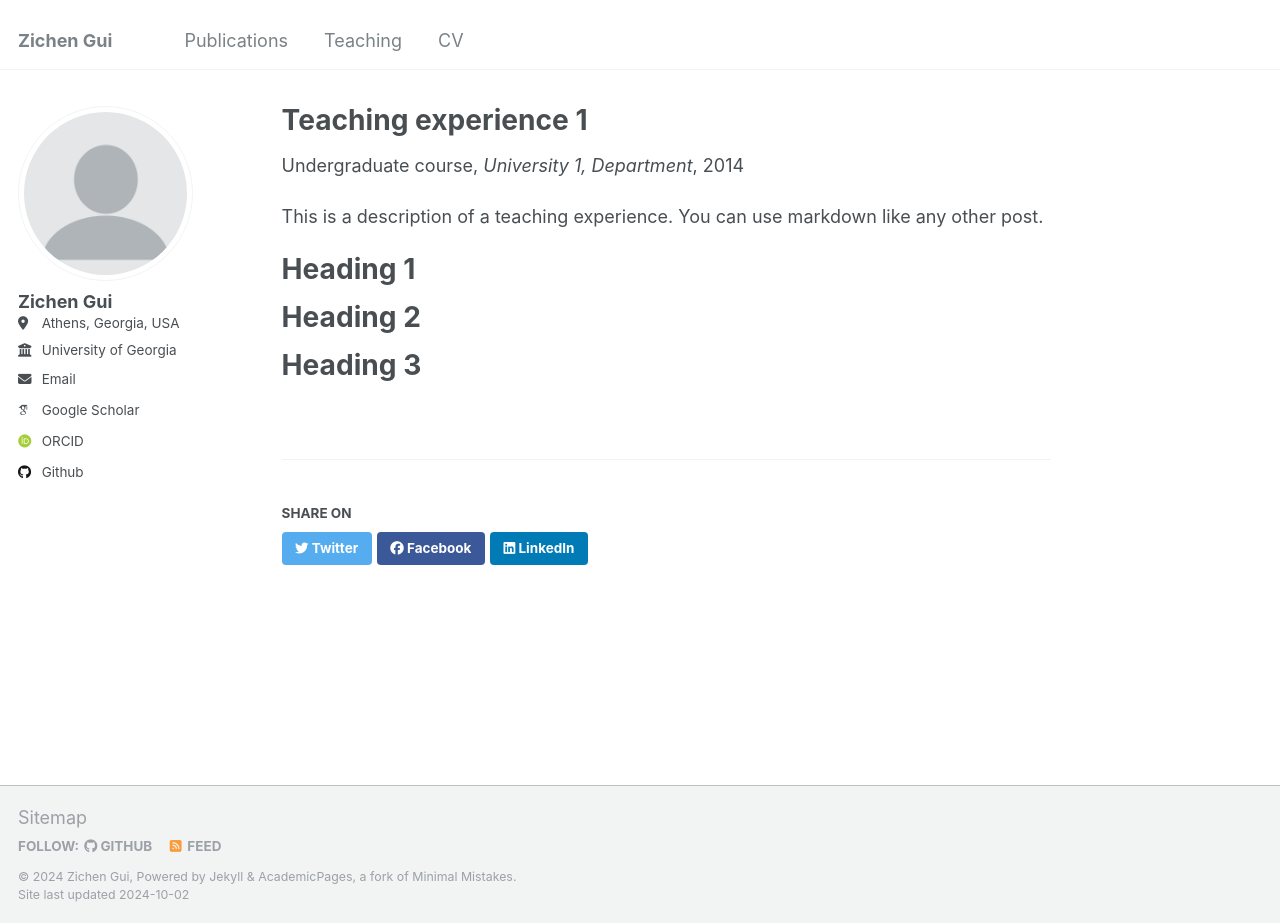
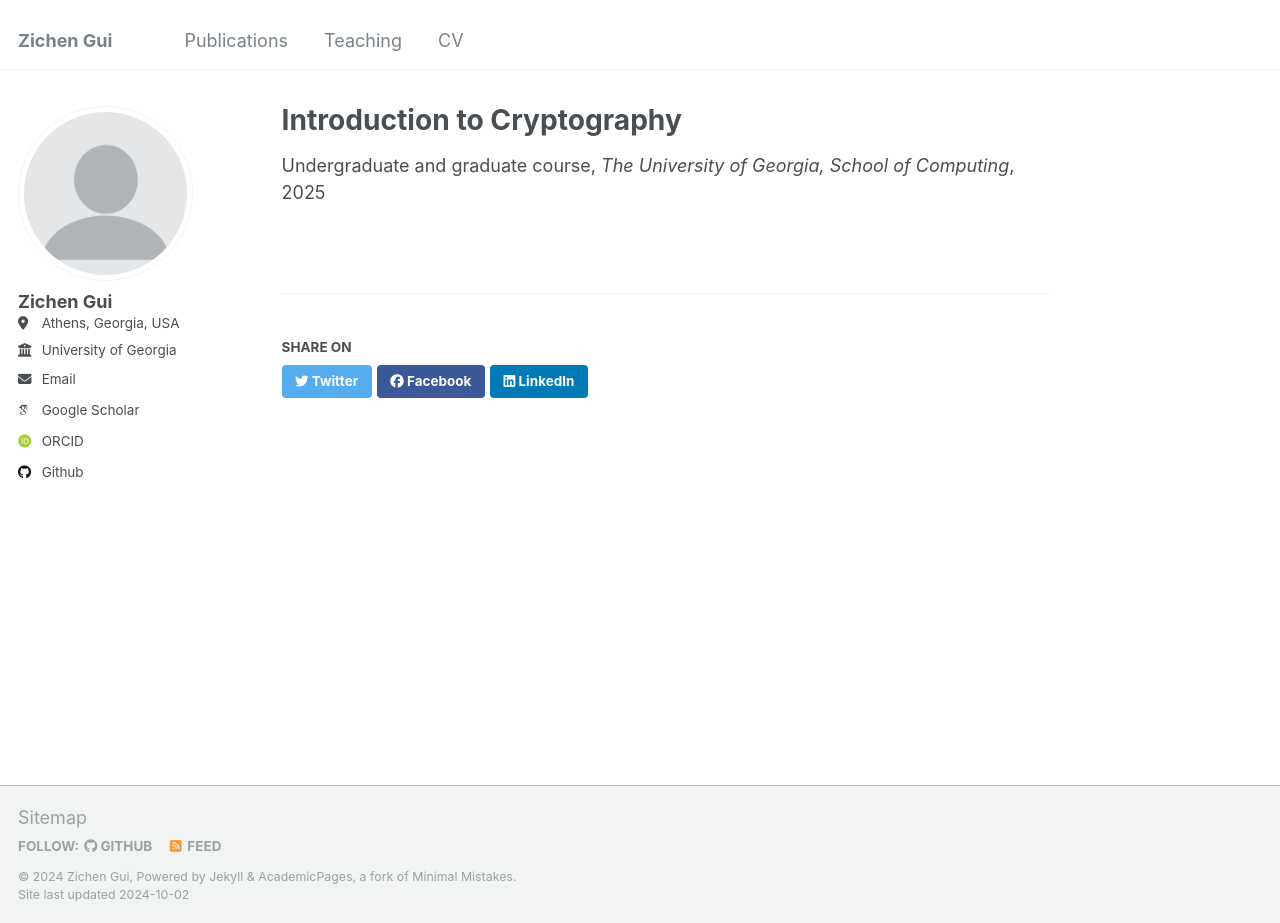
Before and after one commit to Zichen-Gui/Zichen-Gui.github.io, a Jekyll site: the page built from _teaching/2014-spring-teaching-1.md, in a window 1280 px wide and 923 px high. Built offline with Jekyll 4.4.1, drawn with Linux system fonts in a browser that asks for light colours; some web fonts are replaced.

Commit message:
Update 2014-spring-teaching-1.md

```diff
--- a/_teaching/2014-spring-teaching-1.md
+++ b/_teaching/2014-spring-teaching-1.md
@@ -1,20 +1,9 @@
 ---
-title: "Teaching experience 1"
+title: "Introduction to Cryptography"
 collection: teaching
-type: "Undergraduate course"
-permalink: /teaching/2014-spring-teaching-1
-venue: "University 1, Department"
-date: 2014-01-01
-location: "City, Country"
+type: "Undergraduate and graduate course"
+permalink: /teaching/2025-spring-teaching-1
+venue: "The University of Georgia, School of Computing"
+date: 2025-01-01
+location: "Athens, Georgia, USA"
 ---
-
-This is a description of a teaching experience. You can use markdown like any other post.
-
-Heading 1
-======
-
-Heading 2
-======
-
-Heading 3
-======
```
